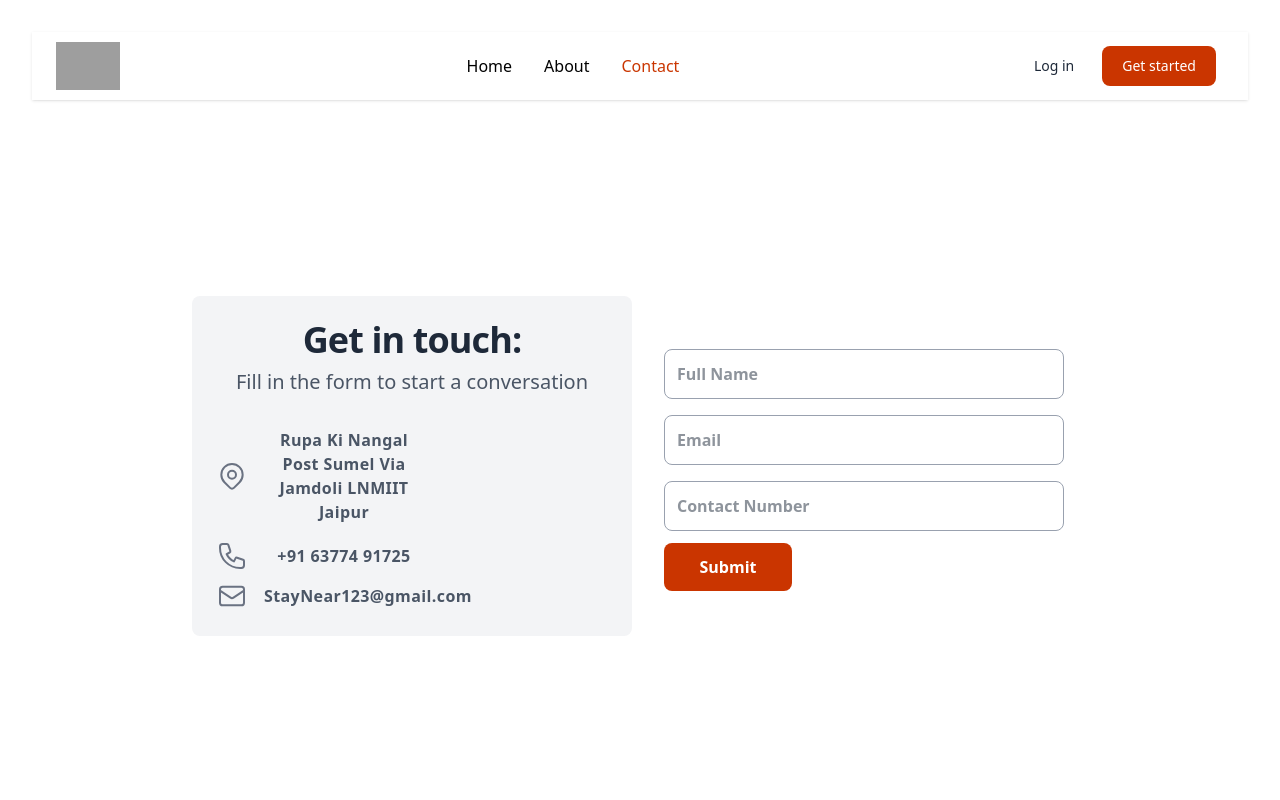
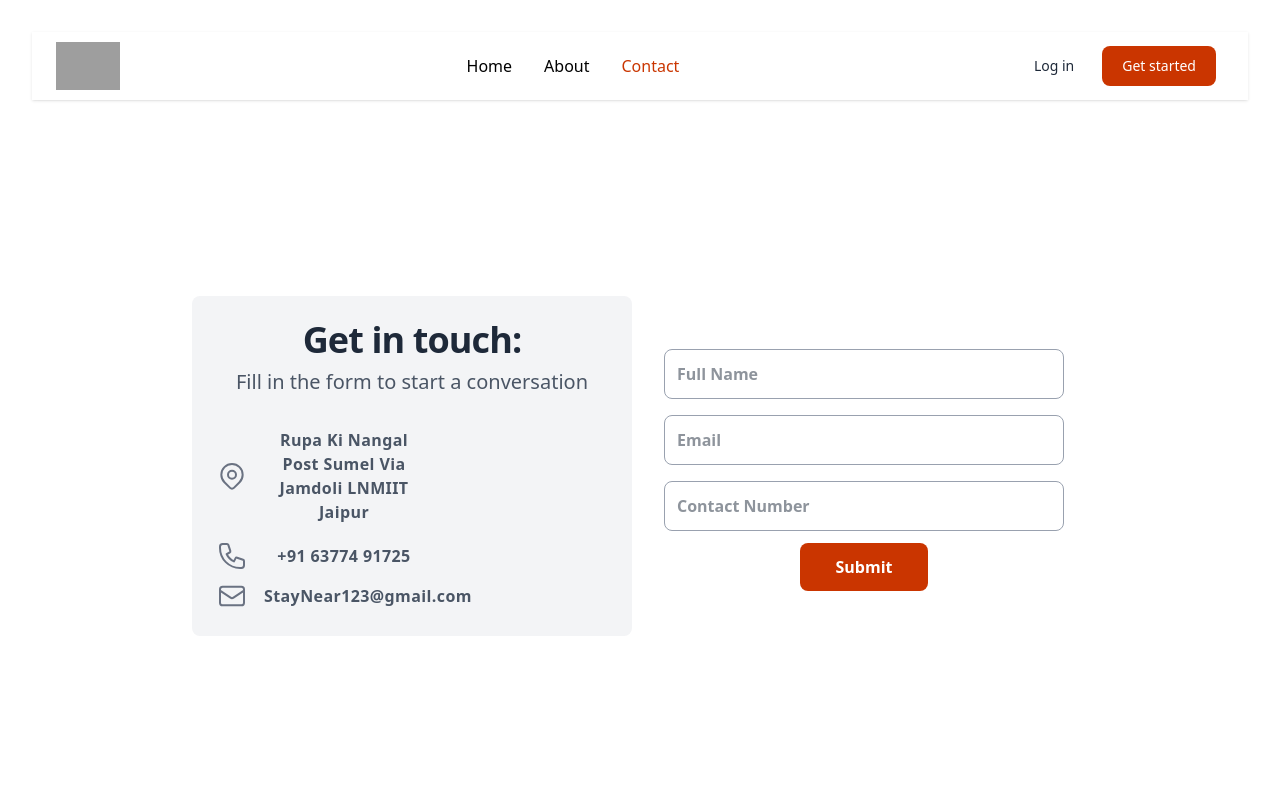
Before and after one commit to Bhupesh0307/StayNear, a React (Vite) app: page /contact in a window 1280 px wide. Shown: the top 800 px of the page. Built offline with nearby package versions, Linux system fonts and the light colour scheme; grey boxes are pictures that could not be loaded.

Commit message:
log innnn check

```diff
--- a/src/Components/Contact/Contact.jsx
+++ b/src/Components/Contact/Contact.jsx
@@ -128,13 +128,14 @@ export default function Contact() {
                                 />
                             </div>
 
-
+                            <form action="/submit">
                             <button
                                 type="submit"
                                 className="md:w-32 bg-orange-700 text-white font-bold py-3 px-6 rounded-lg mt-3 transition ease-in-out duration-300 hover:bg-orange-600"
                             >
                                 Submit
                             </button>
+                            </form>
 
                         </form>
                     </div>
```
